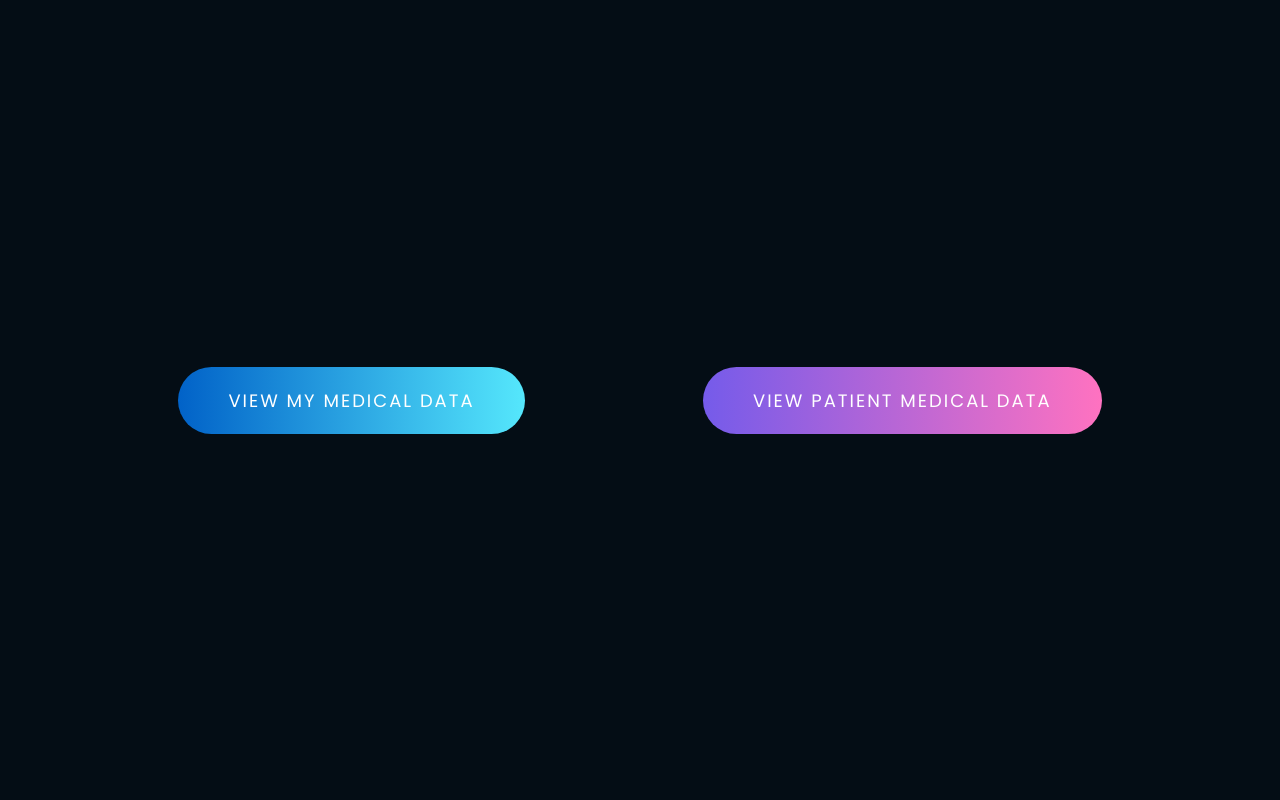
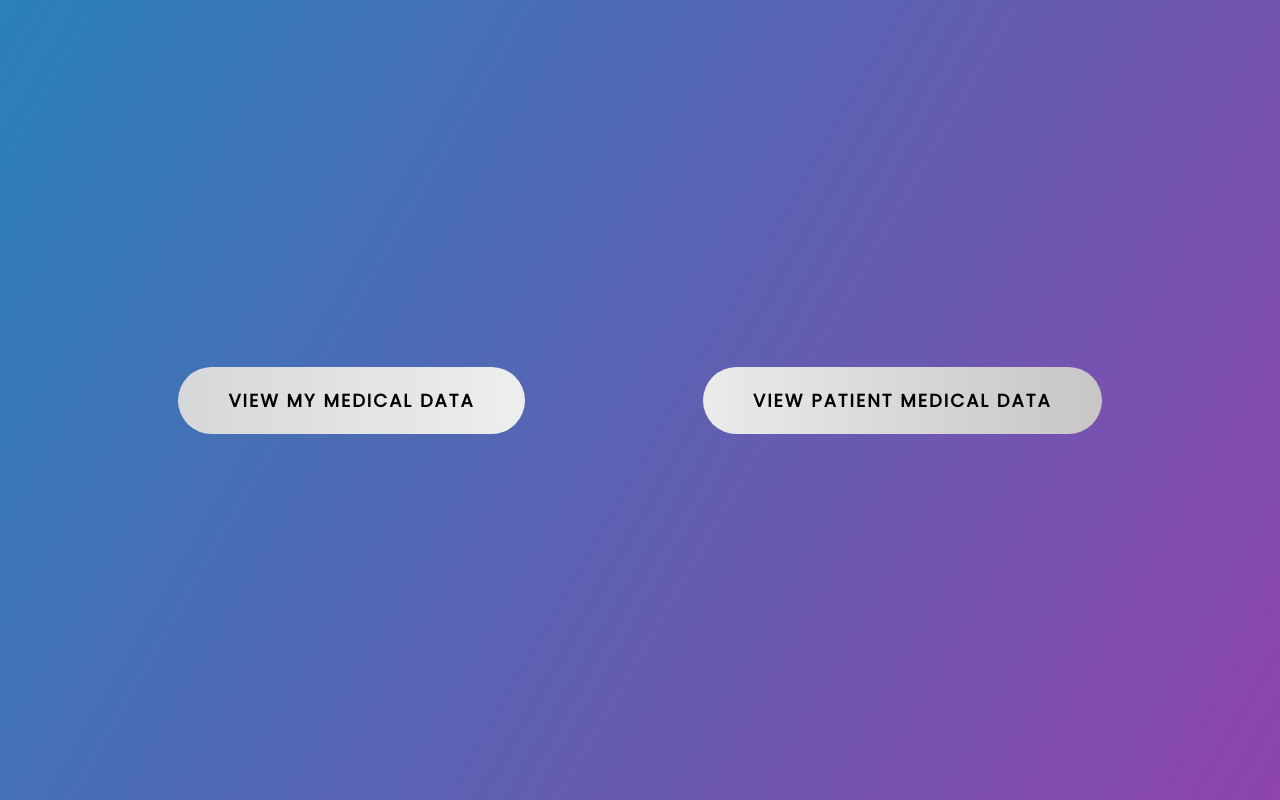
Before and after one commit to Rusini-Siyara/M---cloud, a PHP site: page /search/index.html in a window 1280 px wide. Run offline with PHP 8.4, Linux system fonts and the light colour scheme.

Commit message:
Added new files

```diff
--- a/search/css/style.css
+++ b/search/css/style.css
@@ -13,7 +13,7 @@ body {
     align-items: center;
     min-height: 100vh;
     //flex-direction: column;
-    background: #040d15;
+    background: linear-gradient(120deg,#2980b9, #8e44ad);
 }
 
 a {
@@ -22,22 +22,22 @@ a {
     padding: 20px 50px;
     margin: 10px 0px;
     overflow: hidden;
-    color: #fff;
+    color: #000000;
     text-decoration: none;
     text-transform: uppercase;
     font-size: 18px;
     letter-spacing: 2px;
     border-radius: 40px;
-    background: linear-gradient(90deg, #0162c8, #55e7fc);
+    background: linear-gradient(90deg, #d6d7d8, #edeeee);
 }
 
 a:nth-child(2) {
-    background: linear-gradient(90deg, #755bea, #ff72c0);
+    background: linear-gradient(90deg, #ebebeb, #c7c5c6);
 }
 
 span {
     position: absolute;
-    background: #fff;
+    background: rgb(5, 5, 5);
     transform: translate(-50%, -50%);
     pointer-events: none;
     border-radius: 50%;
--- a/search/index.html
+++ b/search/index.html
@@ -10,8 +10,8 @@
 
 <body>
 
-    <a href="#">View My Medical Data</a>
-    <a href="#">View Patient Medical Data</a>
+    <a href="#"><b>View My Medical Data</b></a>
+    <a href="#"><b>View Patient Medical Data</b></a>
 
     <script src="./js/app.js"></script>
 </body>
```
